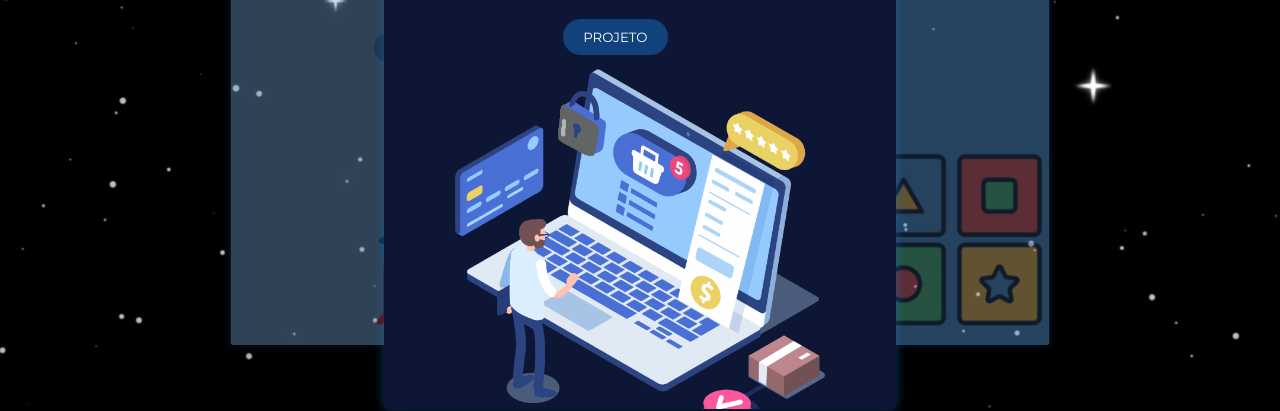
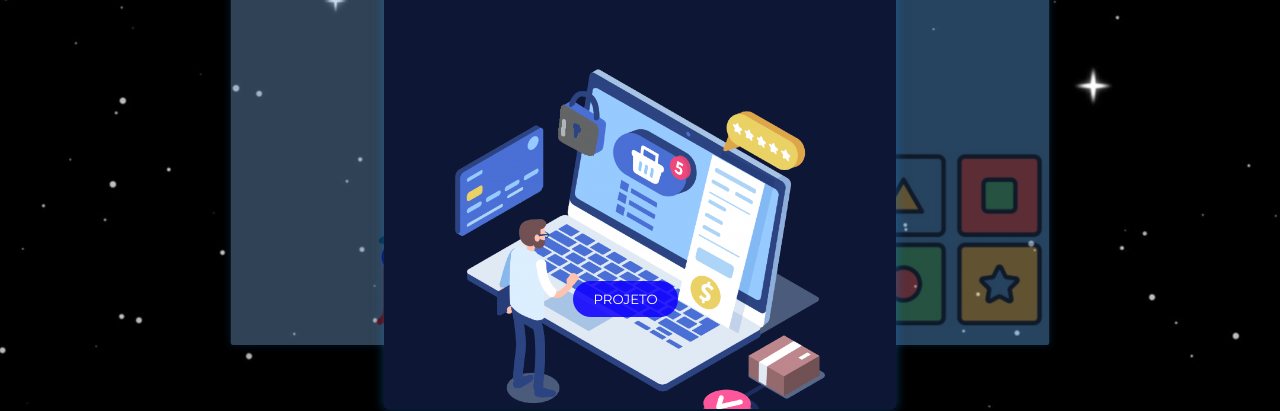
Before and after one commit to MatheusHonoratoDev/Site_Portifolio, a plain HTML site: page Index.html in a window 1280 px wide. Shown: the part 1981-2392 px from the top of the page. Drawn offline with nearby package versions, Linux system fonts and the light colour scheme; a web font is replaced by a local one.

Commit message:
quarto commit

```diff
--- a/style.css
+++ b/style.css
@@ -245,13 +245,13 @@ header .btn-mobile{
 #port .container .card  button{
     position: absolute;
     z-index: 9;
-    top: 250px;
-    left: 35%;
+    top: 80%;
+    left: 37%;
     padding: 10px 20px;
     border-radius: 20px;
     border: none;
     color: #fff;
-    background: rgba(21,111,195,0.5);
+    background: rgb(16 0 255 / 87%);
     text-transform: uppercase;
     cursor: pointer;
 }
```
Also changed, not shown: Index.html (+1 -0 lines).
